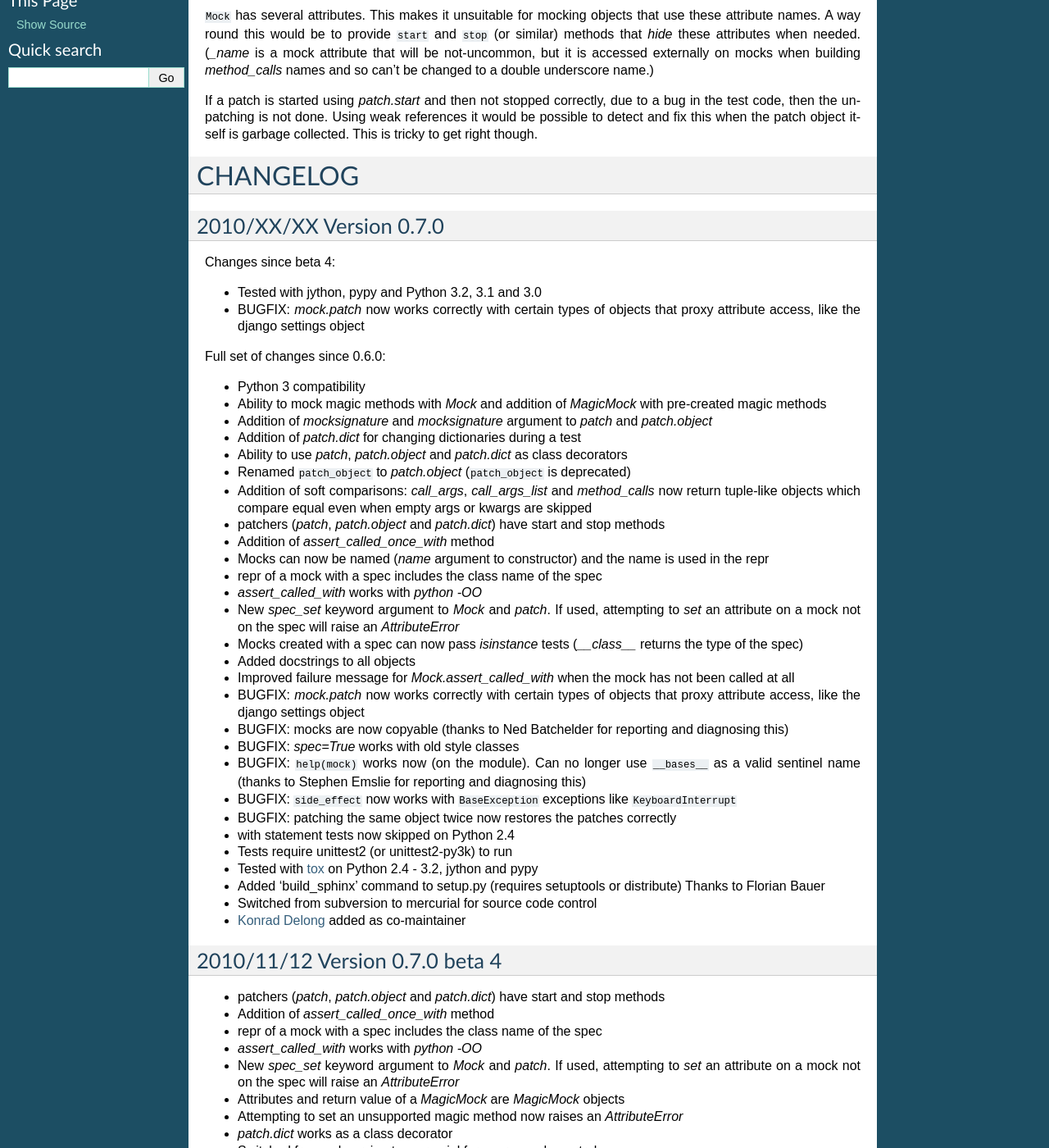
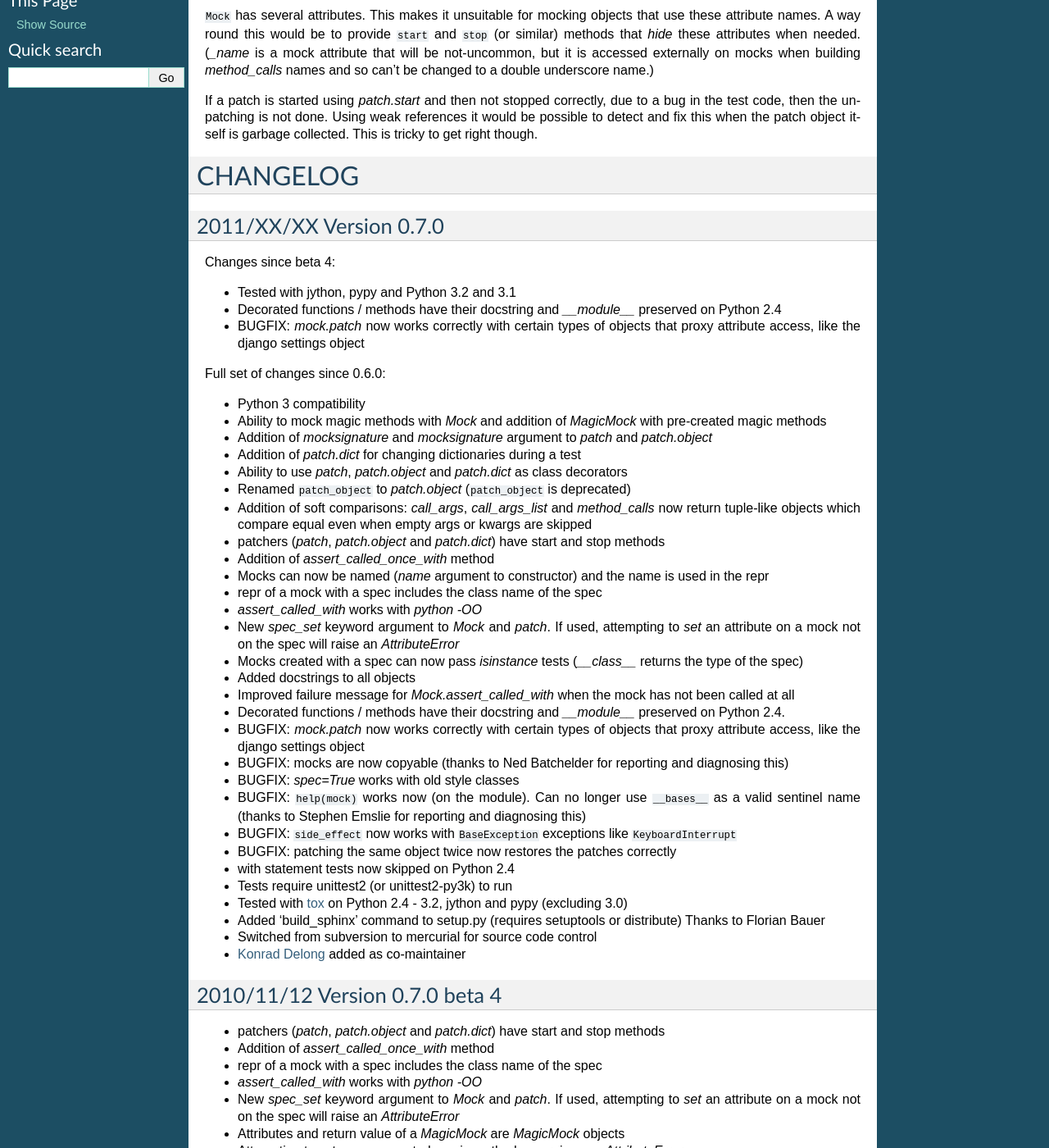
Before and after one commit to testing-cabal/mock, a Sphinx documentation site: the page built from docs/changelog.txt, in a window 1280 px wide and 1400 px high, scrolled down 469 px. Shown: the whole window at 82% size. Built offline with Sphinx 7.4.7, drawn with Linux system fonts in a browser that asks for light colours; pages that are not in the unit, such as notebooks, are missing from menus; some of the changed text lies outside the part shown.

Commit message:
Default implementation of wraps for Python 2.4 copies more function attributes Bunch version number Change a few dates to 2011

```diff
--- a/docs/changelog.txt
+++ b/docs/changelog.txt
@@ -44,12 +44,14 @@
 CHANGELOG
 =========
 
-2010/XX/XX Version 0.7.0
+2011/XX/XX Version 0.7.0
 ------------------------
 
 Changes since beta 4:
 
-* Tested with jython, pypy and Python 3.2, 3.1 and 3.0
+* Tested with jython, pypy and Python 3.2 and 3.1
+* Decorated functions / methods have their docstring and `__module__`
+  preserved on Python 2.4
 * BUGFIX: `mock.patch` now works correctly with certain types of objects that
   proxy attribute access, like the django settings object
 
@@ -82,6 +84,8 @@
 * Added docstrings to all objects
 * Improved failure message for `Mock.assert_called_with` when the mock
   has not been called at all
+* Decorated functions / methods have their docstring and `__module__`
+  preserved on Python 2.4.
 * BUGFIX: `mock.patch` now works correctly with certain types of objects that
   proxy attribute access, like the django settings object
 * BUGFIX: mocks are now copyable (thanks to Ned Batchelder for reporting and
@@ -96,7 +100,7 @@
 * with statement tests now skipped on Python 2.4
 * Tests require unittest2 (or unittest2-py3k) to run
 * Tested with `tox <http://pypi.python.org/pypi/tox>`_ on Python 2.4 - 3.2,
-  jython and pypy
+  jython and pypy (excluding 3.0)
 * Added 'build_sphinx' command to setup.py (requires setuptools or distribute)
   Thanks to Florian Bauer
 * Switched from subversion to mercurial for source code control
--- a/docs/conf.py
+++ b/docs/conf.py
@@ -40,7 +40,7 @@
 
 # General substitutions.
 project = u'Mock'
-copyright = u'2007-2010, Michael Foord & the mock team'
+copyright = u'2007-2011, Michael Foord & the mock team'
 
 # The default replacements for |version| and |release|, also used in various
 # other places throughout the built documents.
--- a/mock.py
+++ b/mock.py
@@ -23,7 +23,7 @@
     'DEFAULT'
 )
 
-__version__ = '0.7.0b4'
+__version__ = '0.7.0rc1'
 
 __unittest = True
 
@@ -51,6 +51,8 @@
     def wraps(original):
         def inner(f):
             f.__name__ = original.__name__
+            f.__doc__ = original.__doc__
+            f.__module__ = original.__module__
             return f
         return inner
 
```
Also changed, not shown: 1 other file.
